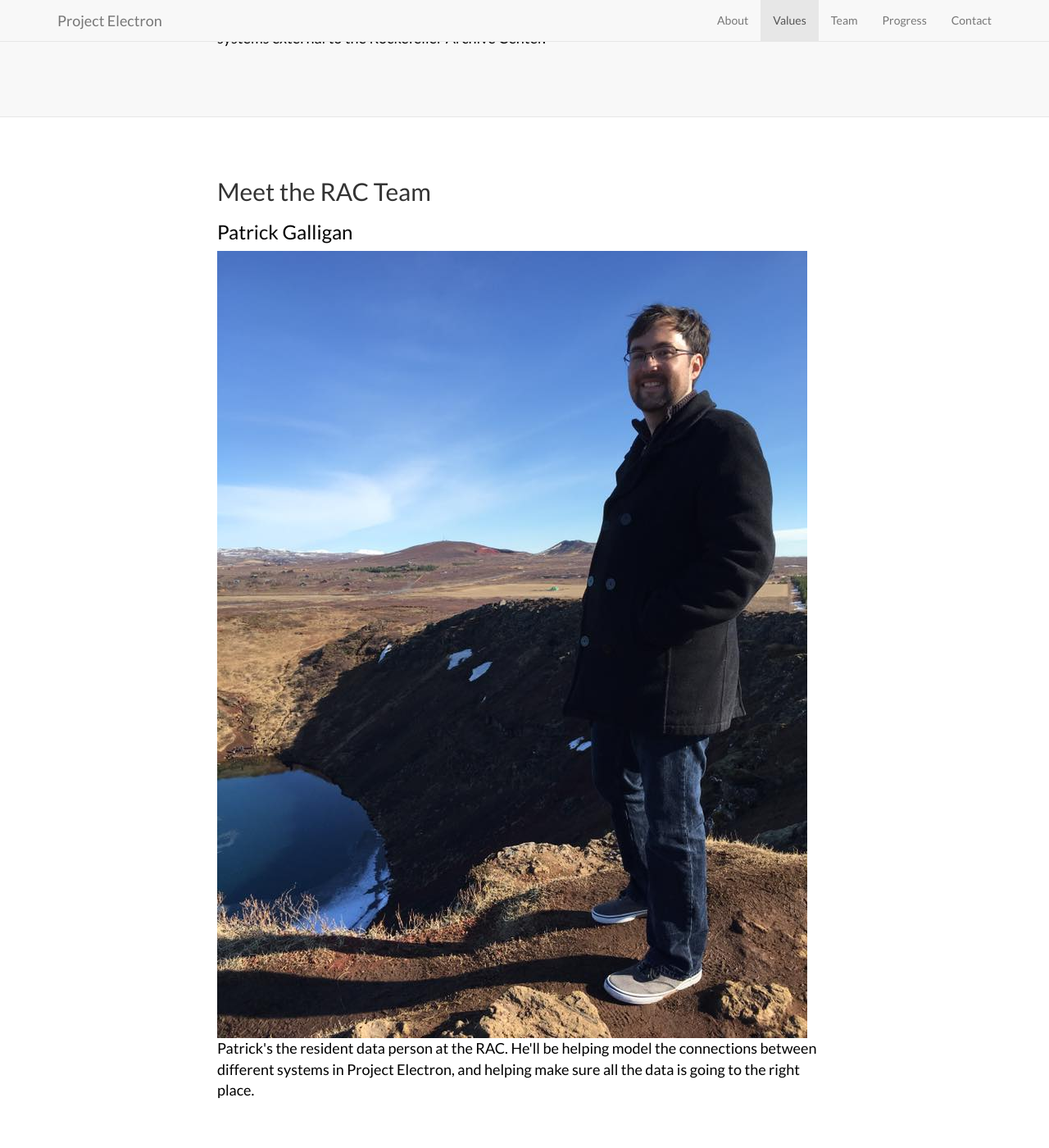
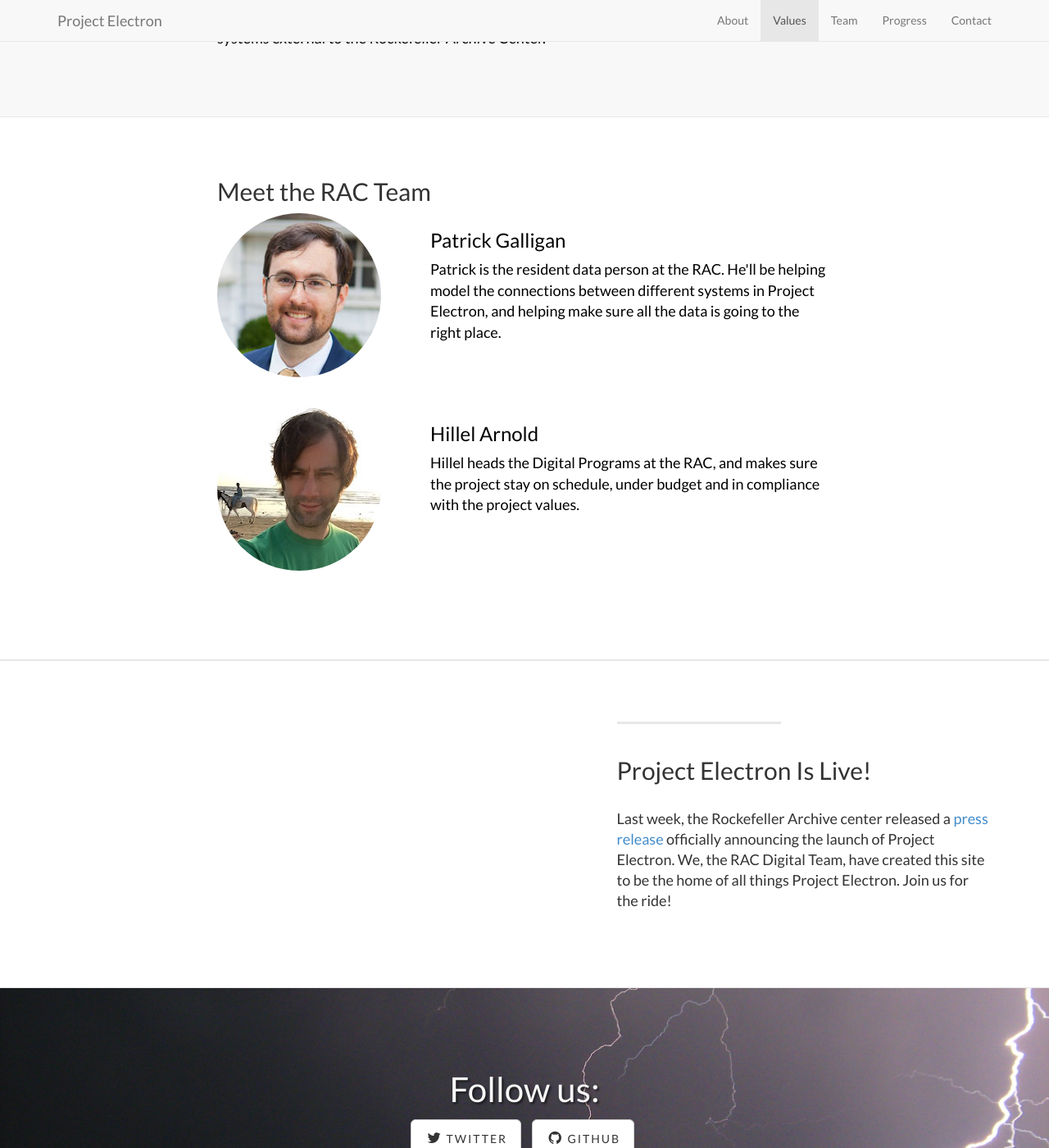
Before and after one commit to RockefellerArchiveCenter/project_electron, a Jekyll site: the page built from index.html, in a window 1280 px wide and 1400 px high, scrolled down 2101 px. Shown: the whole window at 82% size. Built offline with Jekyll 4.4.1, drawn with Linux system fonts in a browser that asks for light colours.

Commit message:
updating team pictures

```diff
--- a/_includes/team.html
+++ b/_includes/team.html
@@ -6,9 +6,24 @@
         <div class="col-lg-8 col-lg-offset-2">
           <h2>Meet the RAC Team</h2>
           <div class="team">
-            <h3>Patrick Galligan</h3>
-            <img src="img/patrick_bio.jpg" alt="Patrick is the coolest">
-            <p>Patrick's the resident data person at the RAC. He'll be helping model the connections between different systems in Project Electron, and helping make sure all the data is going to the right place.
+            <div class="team-member row">
+              <div class="col-sm-4">
+                <img class="img-circle img-responsive" src="img/patrick_bio.jpg" alt="Patrick is the coolest">
+              </div>
+              <div class="col-sm-8">
+                <h3>Patrick Galligan</h3>
+                <p>Patrick is the resident data person at the RAC. He'll be helping model the connections between different systems in Project Electron, and helping make sure all the data is going to the right place.</p>
+              </div>
+            </div>
+            <div class="team-member row">
+              <div class="col-sm-4">
+                <img class="img-circle img-responsive" src="img/hillel_bio.jpg" alt="Hillel is the lamest">
+              </div>
+              <div class="col-sm-8">
+                <h3>Hillel Arnold</h3>
+                <p>Hillel heads the Digital Programs at the RAC, and makes sure the project stay on schedule, under budget and in compliance with the project values.</p>
+              </div>
+            </div>
           </div>
         </div>
       </div>
--- a/css/landing-page.css
+++ b/css/landing-page.css
@@ -178,3 +178,7 @@
 .about {
   font-size: 18px;
 }
+
+.team-member {
+  margin-bottom: 2em;
+}
```
Also changed, not shown: img/hillel_bio.jpg (added), img/patrick_bio.jpg, 2 other files.
